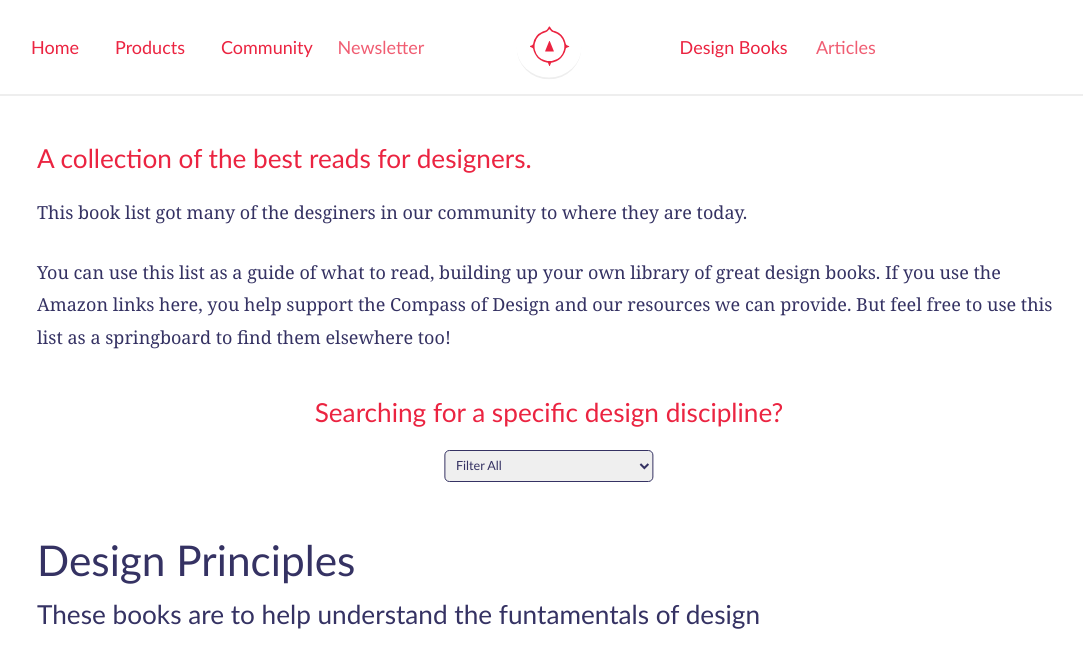
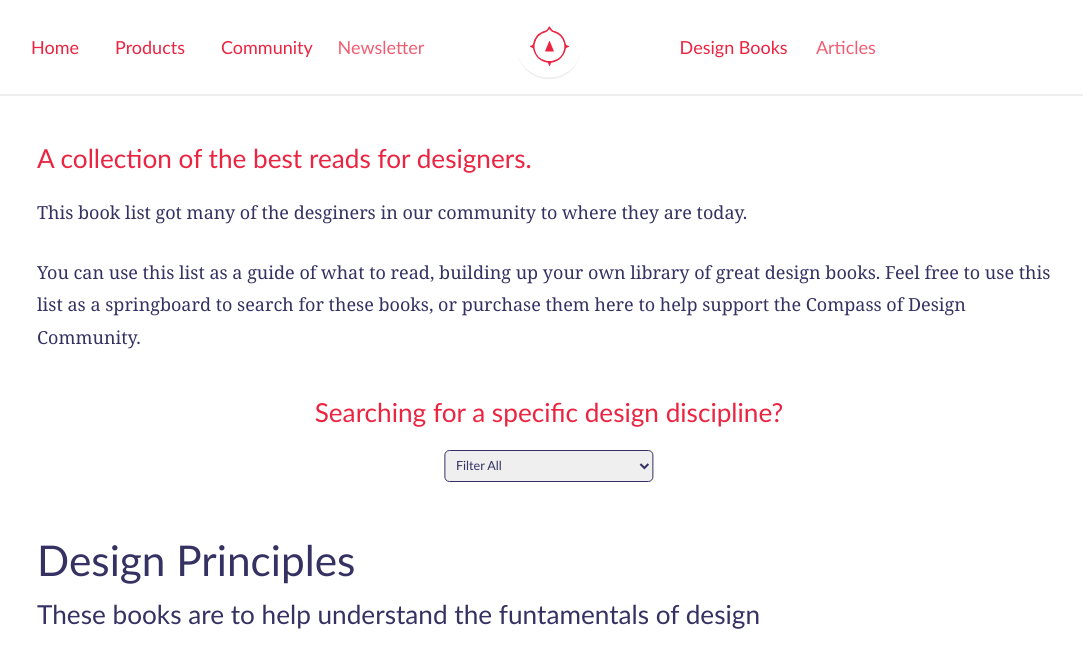
Before and after one commit to compassofdesign/site, a Jekyll site: the page built from books/index.html, in a window 1280 px wide and 1400 px high, scrolled down 348 px. Shown: the top 650 px of the window, without its empty margins (91-1174 px from the left). Built offline with Jekyll 4.4.1, drawn with Linux system fonts in a browser that asks for light colours; nearby versions of some CDN libraries; some of the changed text lies outside the part shown; grey boxes are pictures that could not be loaded.

Commit message:
changed the books to be more ftc compliant

```diff
--- a/books/index.html
+++ b/books/index.html
@@ -17,7 +17,7 @@ price: $66
     <div class="module point">
       <h1 id="products">Book Shelf</h1>
       <h3>A collection of the best reads for designers.</h3>
-      <p>This book list got many of the desginers in our community to where they are today.</p><p> You can use this list as a guide of what to read, building up your own library of great design books. If you use the Amazon links here, you help support the Compass of Design and our resources we can provide. But feel free to use this list as a springboard to find them elsewhere too!</p>
+      <p>This book list got many of the desginers in our community to where they are today.</p><p> You can use this list as a guide of what to read, building up your own library of great design books. Feel free to use this list as a springboard to search for these books, or purchase them here to help support the Compass of Design Community.</p>
     </div>
     <div class="module intro">
       <h3>Searching for a specific design discipline?</h3>
```
Also changed, not shown: other parts of books/index.html (+1 -0 lines).
